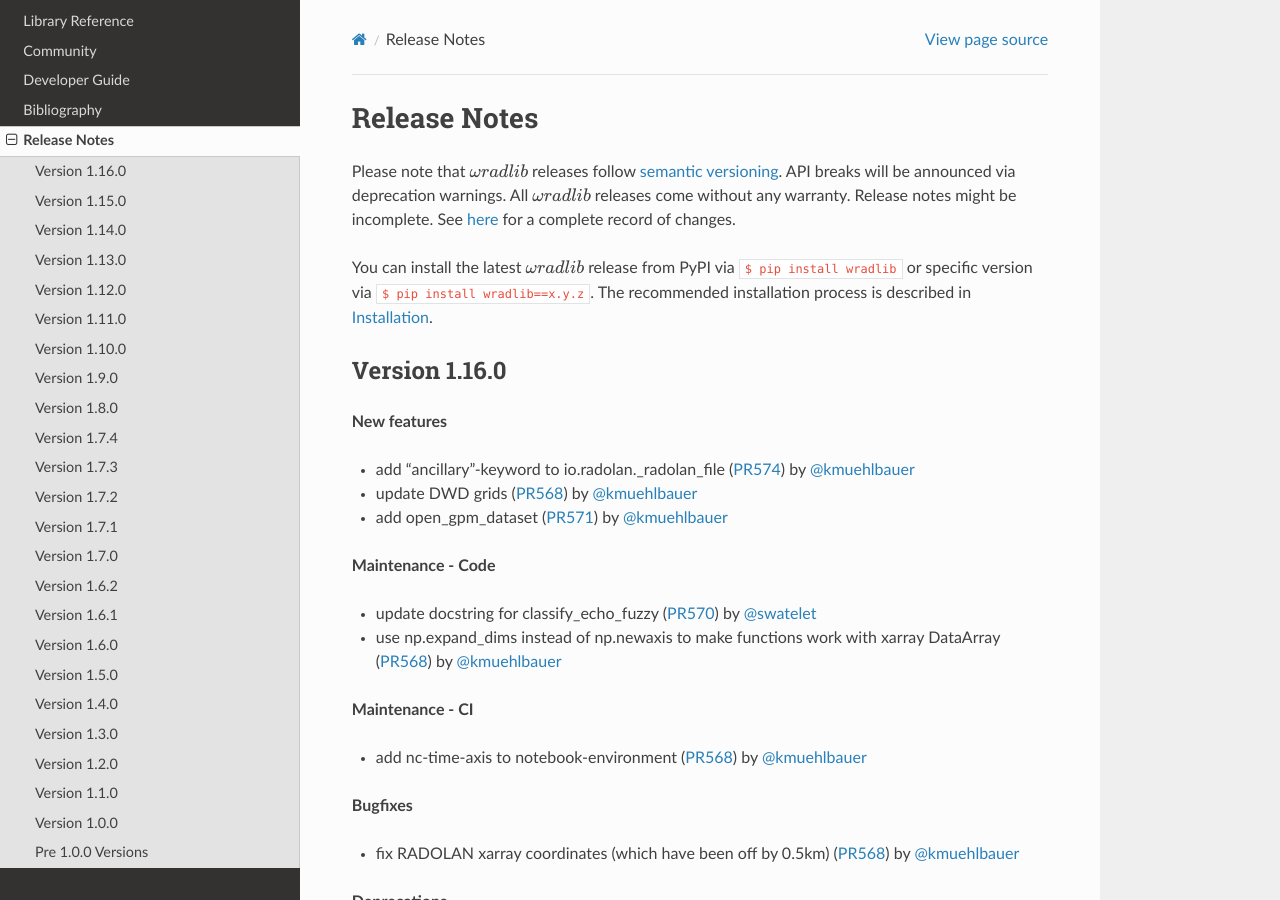
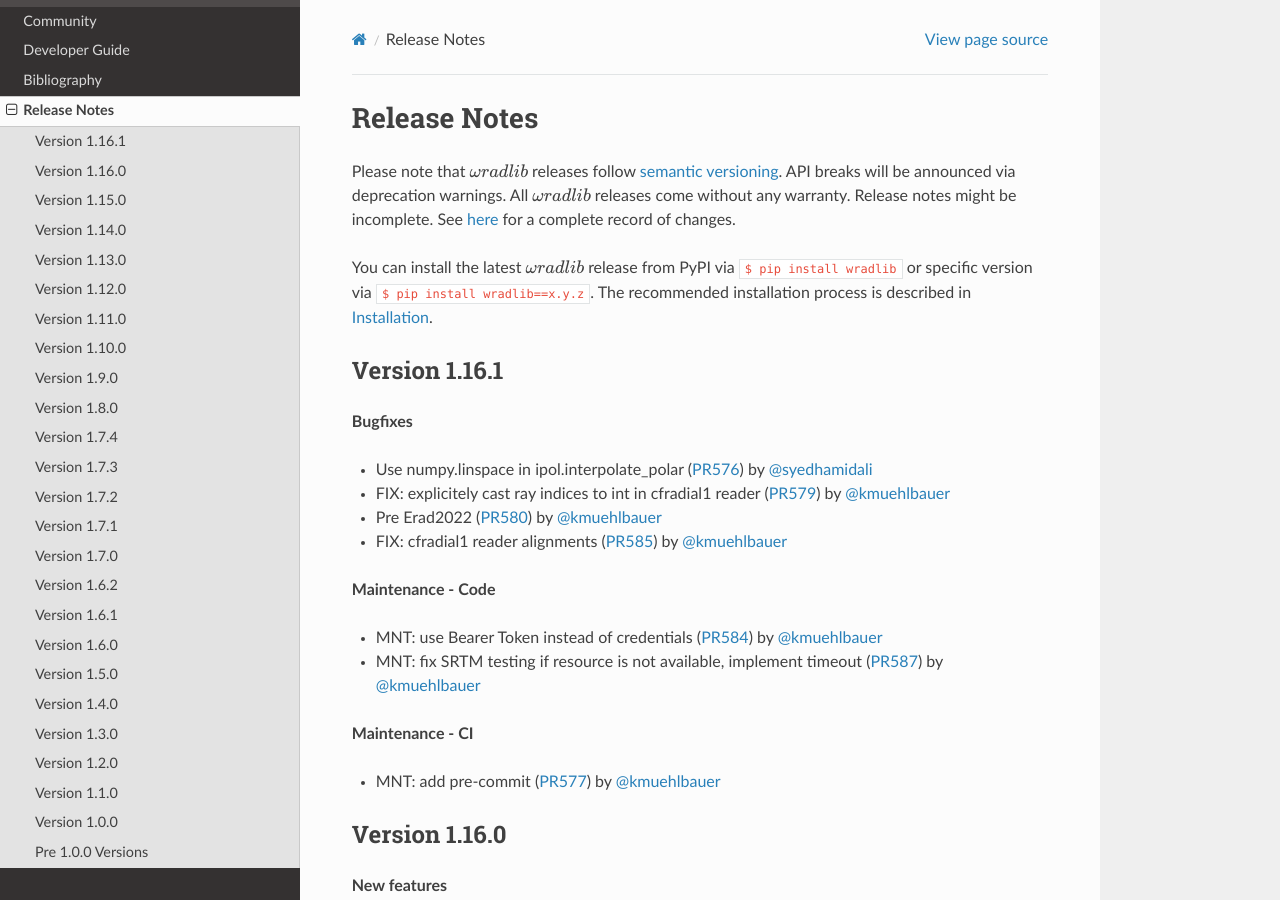
Before and after one commit to wradlib/wradlib-docs, a Sphinx documentation site: the page built from source/release_notes.rst, in a window 1280 px wide and 900 px high. Built offline with Sphinx 7.4.7 and the Read the Docs theme 2.0.0, drawn with Linux system fonts in a browser that asks for light colours; pages that are not in the unit, such as notebooks, are missing from menus; the version number could not be read and is left out.

Commit message:
Update release notes for 1.16,1

```diff
--- a/source/release_notes.rst
+++ b/source/release_notes.rst
@@ -6,6 +6,25 @@
 Please note that :math:`\omega radlib` releases follow `semantic versioning <https://semver.org/>`_. API breaks will be announced via deprecation warnings. All :math:`\omega radlib` releases come without any warranty. Release notes might be incomplete. See `here <https://github.com/wradlib/wradlib/commits/main>`_ for a complete record of changes.
 
 You can install the latest :math:`\omega radlib` release from PyPI via ``$ pip install wradlib`` or specific version via ``$ pip install wradlib==x.y.z``. The recommended installation process is described in :doc:`installation`.
+
+Version 1.16.1
+--------------
+
+**Bugfixes**
+
+* Use numpy.linspace in ipol.interpolate_polar (:pull:`576`) by `@syedhamidali <https://github.com/syedhamidali>`_
+* FIX: explicitely cast ray indices to int in cfradial1 reader (:pull:`579`) by `@kmuehlbauer <https://github.com/kmuehlbauer>`_
+* Pre Erad2022 (:pull:`580`) by `@kmuehlbauer <https://github.com/kmuehlbauer>`_
+* FIX: cfradial1 reader alignments (:pull:`585`) by `@kmuehlbauer <https://github.com/kmuehlbauer>`_
+
+**Maintenance - Code**
+
+* MNT: use Bearer Token instead of credentials (:pull:`584`) by `@kmuehlbauer <https://github.com/kmuehlbauer>`_
+* MNT: fix SRTM testing if resource is not available, implement timeout (:pull:`587`) by `@kmuehlbauer <https://github.com/kmuehlbauer>`_
+
+**Maintenance - CI**
+
+* MNT: add pre-commit (:pull:`577`) by `@kmuehlbauer <https://github.com/kmuehlbauer>`_
 
 Version 1.16.0
 --------------
```
